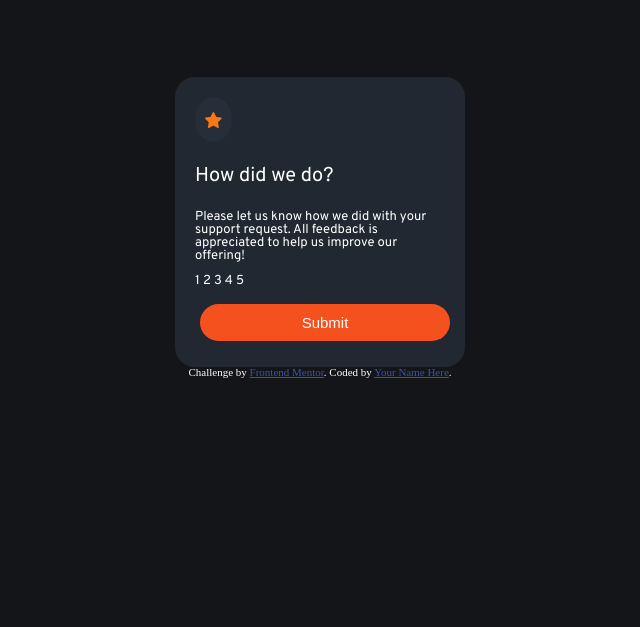
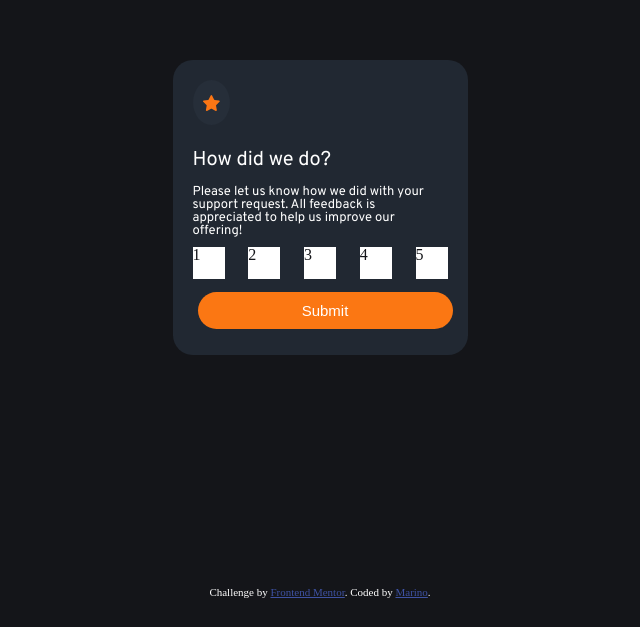
Before and after one commit to marinojro/interactive-rating-component-main, a plain HTML site: page index.html in a window 1280 px wide. Shown: the part 173-800 px from the top of the page, without its empty margins (320-960 px from the left). Drawn offline with Linux system fonts and the light colour scheme.

Commit message:
change list of note numbers

```diff
--- a/css/style.css
+++ b/css/style.css
@@ -3,9 +3,9 @@ body {
     color: white;
 }
 
-.main {
+.container {
     width: 100vw;
-    height: 100vh;
+    height: 95vh;
     display: flex;
     flex-direction: column;
     justify-content: center;
@@ -17,14 +17,14 @@ body {
     align-items: flex-start;
     flex-direction: column;
     justify-content: space-between;
-    width: 250px;
-    height: 250px;
+    width: 255px;
+    height: 255px;
     background: #212832;
     border-radius: 20px;
     padding: 20px;
 }
 
-.imagestar {
+.image-star {
     background: #262E39;
     border-radius: 20px;
     font-size: 25px;
@@ -35,20 +35,35 @@ body {
     padding: 10px;
 }
 
-h1 {
+.text h1 {
     font-size: 20px;
     font-family: 'Overpass', sans-serif;
     font-weight: 400;
 }
 
-p {
+.text p {
     font-size: 13px;
     font-family: 'Overpass', sans-serif;
 }
 
+.notes {
+    width: 100%;
+    display: flex;
+    flex-direction: row;
+    align-items: center;
+    justify-content: space-between;
+}
+
+.number {
+    width: 2rem;
+    height: 2rem;
+    background: white;
+    color: #141519;
+}
+
 .submit {
     border-radius: 20px;
-    background-color: #f4511e;
+    background-color: #FB7713;
     border: none;
     color: #FFFFFF;
     text-align: center;
@@ -58,7 +73,11 @@ p {
     transition: all 0.5s;
     cursor: pointer;
     margin: 5px;
-  }
+}
+
+footer {
+    height: 5vh;
+}
 
 .attribution {
     vertical-align: bottom;
--- a/index.html
+++ b/index.html
@@ -15,17 +15,26 @@
 </head>
 
 <body>
-  <div class="main">
+
+  <main class="container">
     <div class="box">
-      <i class="imagestar"><img src="images/icon-star.svg" alt="imagestar"></i>
-      <h1 class="title">How did we do?</h1>
-      <p>Please let us know how we did with your support request. All feedback is appreciated
-        to help us improve our offering!</p>
-      <p>1 2 3 4 5</p>
+      <section class="image-star"><img src="images/icon-star.svg" alt="image-star"></section>
+      <section class="text">
+        <h1 class="title">How did we do?</h1>
+        <p>Please let us know how we did with your support request. All feedback is appreciated to help us improve our
+          offering!</p>
+      </section>
+      <ul class="notes">
+        <li class="number">1</li>
+        <li class="number">2</li>
+        <li class="number">3</li>
+        <li class="number">4</li>
+        <li class="number">5</li>
+      </ul>
       <button class="submit">Submit</button>
     </div>
-
-    <!-- You selected
+  </main>
+  <!-- You selected
       out of 5
       Thank you!
 
@@ -34,12 +43,12 @@
 
       Thank you state end -->
 
-
+  <footer>
     <div class="attribution">
       Challenge by <a href="https://www.frontendmentor.io?ref=challenge" target="_blank">Frontend Mentor</a>.
-      Coded by <a href="#">Your Name Here</a>.
+      Coded by <a href="#">Marino</a>.
     </div>
-  </div>
+  </footer>
 </body>
 
 </html>
```
